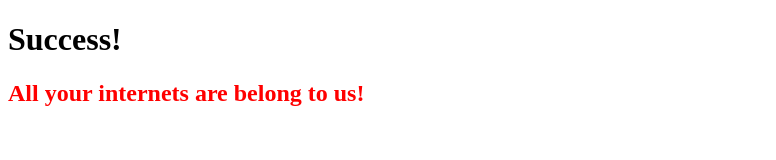
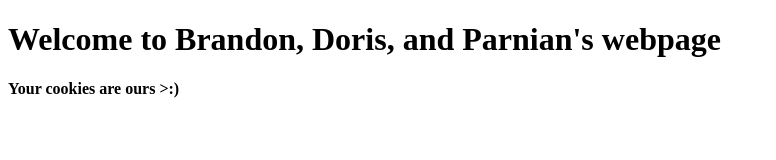
Before and after one commit to bwoo14/2420_week12_Lab, a plain HTML site: page index.html in a window 1280 px wide. Shown: the whole page, without its empty margins (0-776 px from the left). Drawn offline with Linux system fonts and the light colour scheme.

Commit message:
change to index.html

```diff
--- a/index.html
+++ b/index.html
@@ -2,11 +2,11 @@
 <html lang="en">
 <html>
     <head>
-				<meta charset="UTF-8" />
-        <title>Example Site for 2420</title>
+	<meta charset="UTF-8" />
+        <title>My Landing Page</title>
     </head>
     <body>
-        <h1>Success!</h1>
-        <h2 style="color: red;">All your internets are belong to us!</h2>
+        <h1>Welcome to Brandon, Doris, and Parnian's webpage </h1>
+	<b>Your cookies are ours >:)</b>
     </body>
 </html>
```
Also changed, not shown: images/index-content.png, 1 other file.
